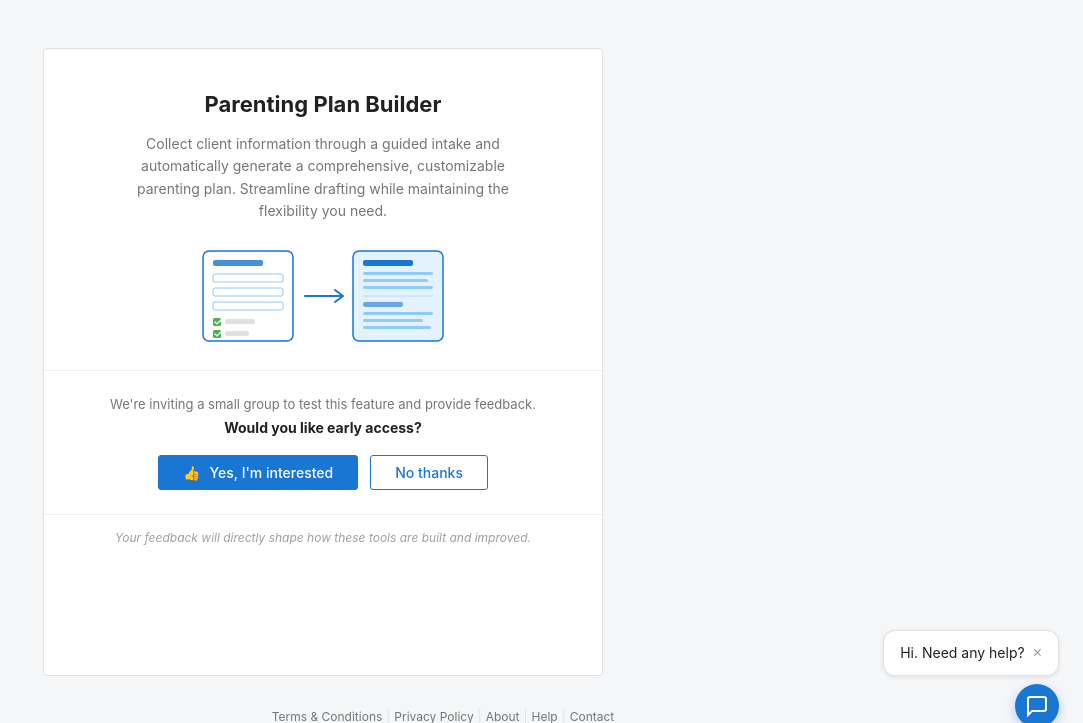
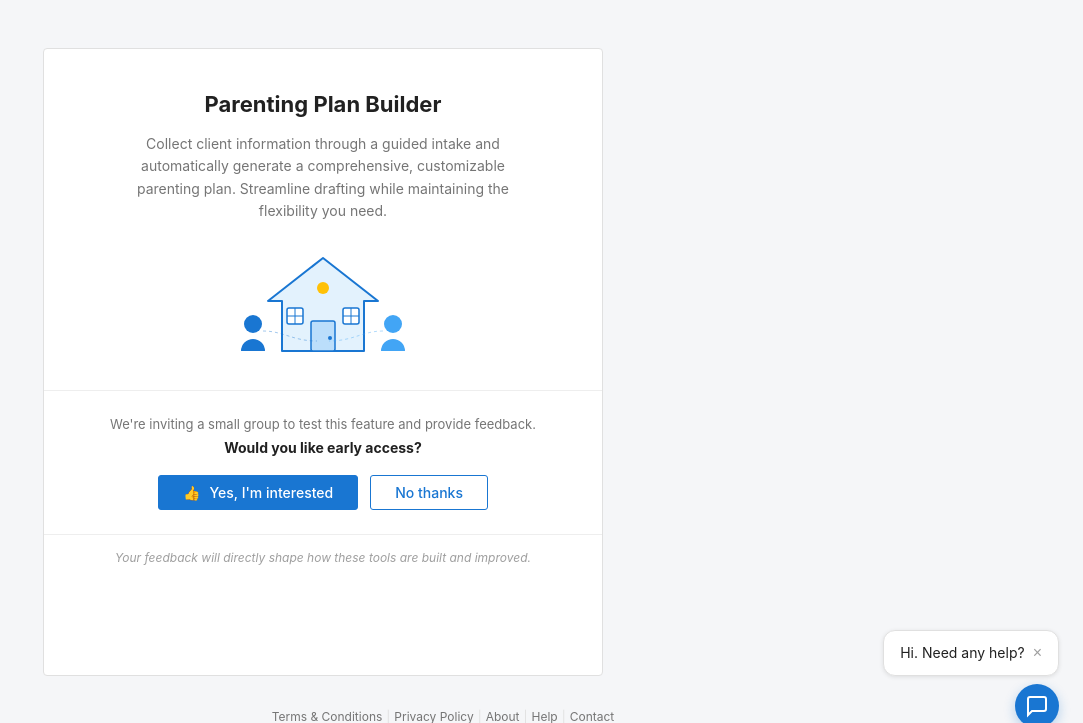
Before and after one commit to aschneider-bit/pro-test-march-2026, a FastAPI app: page /parenting-plan/new in a window 1280 px wide. Shown: the part 48-771 px from the top of the page, without its empty margins (197-1280 px from the left). Run offline with FastAPI, Linux system fonts and the light colour scheme.

Commit message:
auto: update parenting_plan_new.html

```diff
--- a/templates/parenting_plan_new.html
+++ b/templates/parenting_plan_new.html
@@ -12,37 +12,33 @@
                 <h1 class="splash-title">Parenting Plan Builder</h1>
                 <p class="splash-desc">Collect client information through a guided intake and automatically generate a comprehensive, customizable parenting plan. Streamline drafting while maintaining the flexibility you need.</p>
 
-                <!-- Form-to-document illustration -->
+                <!-- Family & shield illustration -->
                 <div class="splash-illustration">
-                    <svg width="280" height="100" viewBox="0 0 280 100" fill="none">
-                        <!-- Left: intake form -->
-                        <rect x="20" y="5" width="90" height="90" rx="6" fill="#fff" stroke="#1976D2" stroke-width="1.5"/>
-                        <rect x="30" y="14" width="50" height="6" rx="2" fill="#1976D2" opacity="0.8"/>
-                        <!-- Form fields -->
-                        <rect x="30" y="28" width="70" height="8" rx="2" fill="none" stroke="#90CAF9" stroke-width="1"/>
-                        <rect x="30" y="42" width="70" height="8" rx="2" fill="none" stroke="#90CAF9" stroke-width="1"/>
-                        <rect x="30" y="56" width="70" height="8" rx="2" fill="none" stroke="#90CAF9" stroke-width="1"/>
-                        <!-- Checkboxes -->
-                        <rect x="30" y="72" width="8" height="8" rx="1.5" fill="#4CAF50"/>
-                        <path d="M32 76l2 2 4-4" stroke="#fff" stroke-width="1.2" fill="none" stroke-linecap="round"/>
-                        <rect x="42" y="73" width="30" height="5" rx="2" fill="#E0E0E0"/>
-                        <rect x="30" y="84" width="8" height="8" rx="1.5" fill="#4CAF50"/>
-                        <path d="M32 88l2 2 4-4" stroke="#fff" stroke-width="1.2" fill="none" stroke-linecap="round"/>
-                        <rect x="42" y="85" width="24" height="5" rx="2" fill="#E0E0E0"/>
-                        <!-- Arrow -->
-                        <path d="M122 50h36" stroke="#1976D2" stroke-width="2" stroke-linecap="round"/>
-                        <path d="M152 44l8 6-8 6" stroke="#1976D2" stroke-width="2" fill="none" stroke-linecap="round" stroke-linejoin="round"/>
-                        <!-- Right: generated document -->
-                        <rect x="170" y="5" width="90" height="90" rx="6" fill="#E3F2FD" stroke="#1976D2" stroke-width="1.5"/>
-                        <rect x="180" y="14" width="50" height="6" rx="2" fill="#1976D2"/>
-                        <rect x="180" y="26" width="70" height="3" rx="1.5" fill="#90CAF9"/>
-                        <rect x="180" y="33" width="65" height="3" rx="1.5" fill="#90CAF9"/>
-                        <rect x="180" y="40" width="70" height="3" rx="1.5" fill="#90CAF9"/>
-                        <line x1="180" y1="50" x2="250" y2="50" stroke="#BBDEFB" stroke-width="1"/>
-                        <rect x="180" y="56" width="40" height="5" rx="2" fill="#1976D2" opacity="0.6"/>
-                        <rect x="180" y="66" width="70" height="3" rx="1.5" fill="#90CAF9"/>
-                        <rect x="180" y="73" width="60" height="3" rx="1.5" fill="#90CAF9"/>
-                        <rect x="180" y="80" width="68" height="3" rx="1.5" fill="#90CAF9"/>
+                    <svg width="200" height="120" viewBox="0 0 200 120" fill="none">
+                        <!-- House outline -->
+                        <path d="M100 12L45 55h14v50h82V55h14L100 12z" fill="#E3F2FD" stroke="#1976D2" stroke-width="2" stroke-linejoin="round"/>
+                        <!-- Door -->
+                        <rect x="88" y="75" width="24" height="30" rx="2" fill="#BBDEFB" stroke="#1976D2" stroke-width="1.5"/>
+                        <circle cx="107" cy="92" r="2" fill="#1976D2"/>
+                        <!-- Window left -->
+                        <rect x="64" y="62" width="16" height="16" rx="2" fill="#fff" stroke="#1976D2" stroke-width="1.5"/>
+                        <line x1="72" y1="62" x2="72" y2="78" stroke="#1976D2" stroke-width="1"/>
+                        <line x1="64" y1="70" x2="80" y2="70" stroke="#1976D2" stroke-width="1"/>
+                        <!-- Window right -->
+                        <rect x="120" y="62" width="16" height="16" rx="2" fill="#fff" stroke="#1976D2" stroke-width="1.5"/>
+                        <line x1="128" y1="62" x2="128" y2="78" stroke="#1976D2" stroke-width="1"/>
+                        <line x1="120" y1="70" x2="136" y2="70" stroke="#1976D2" stroke-width="1"/>
+                        <!-- Parent A -->
+                        <circle cx="30" cy="78" r="9" fill="#1976D2"/>
+                        <path d="M18 105a12 12 0 0124 0" fill="#1976D2"/>
+                        <!-- Child -->
+                        <circle cx="100" cy="42" r="6" fill="#FFC107"/>
+                        <!-- Parent B -->
+                        <circle cx="170" cy="78" r="9" fill="#42A5F5"/>
+                        <path d="M158 105a12 12 0 0124 0" fill="#42A5F5"/>
+                        <!-- Connection lines -->
+                        <path d="M40 85c20 0 30 10 54 10" stroke="#1976D2" stroke-width="1" stroke-dasharray="3 3" opacity="0.4"/>
+                        <path d="M160 85c-20 0-30 10-54 10" stroke="#42A5F5" stroke-width="1" stroke-dasharray="3 3" opacity="0.4"/>
                     </svg>
                 </div>
             </div>
```
